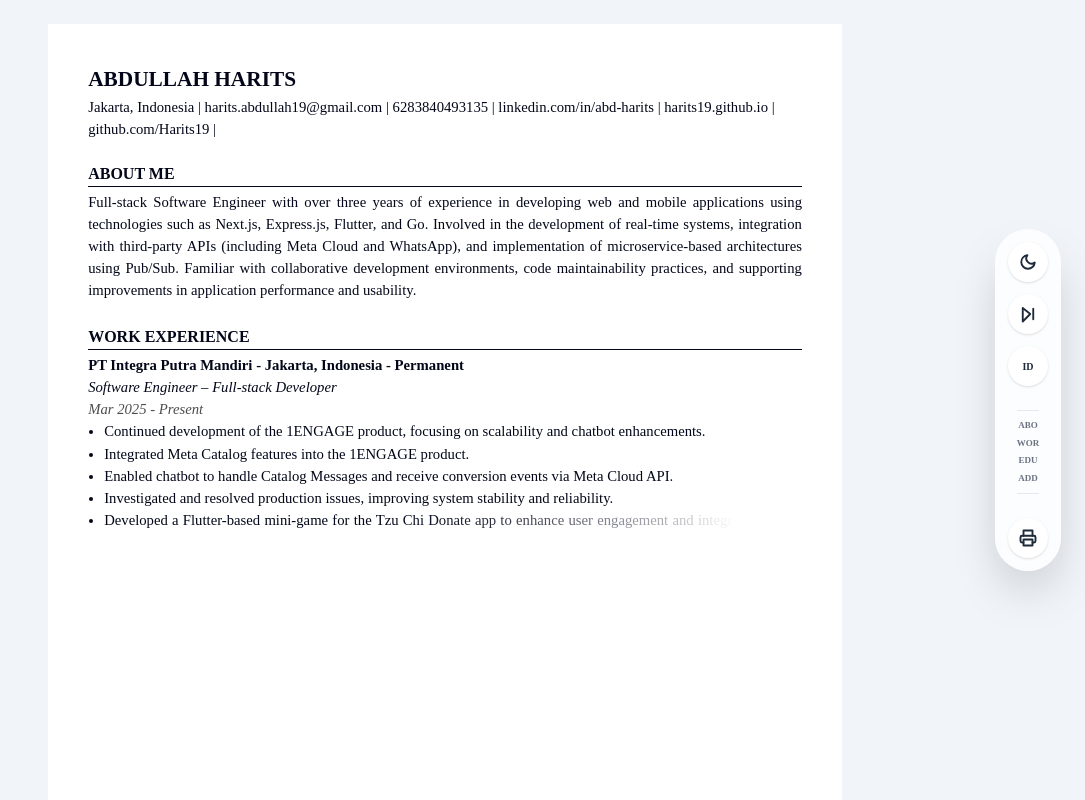
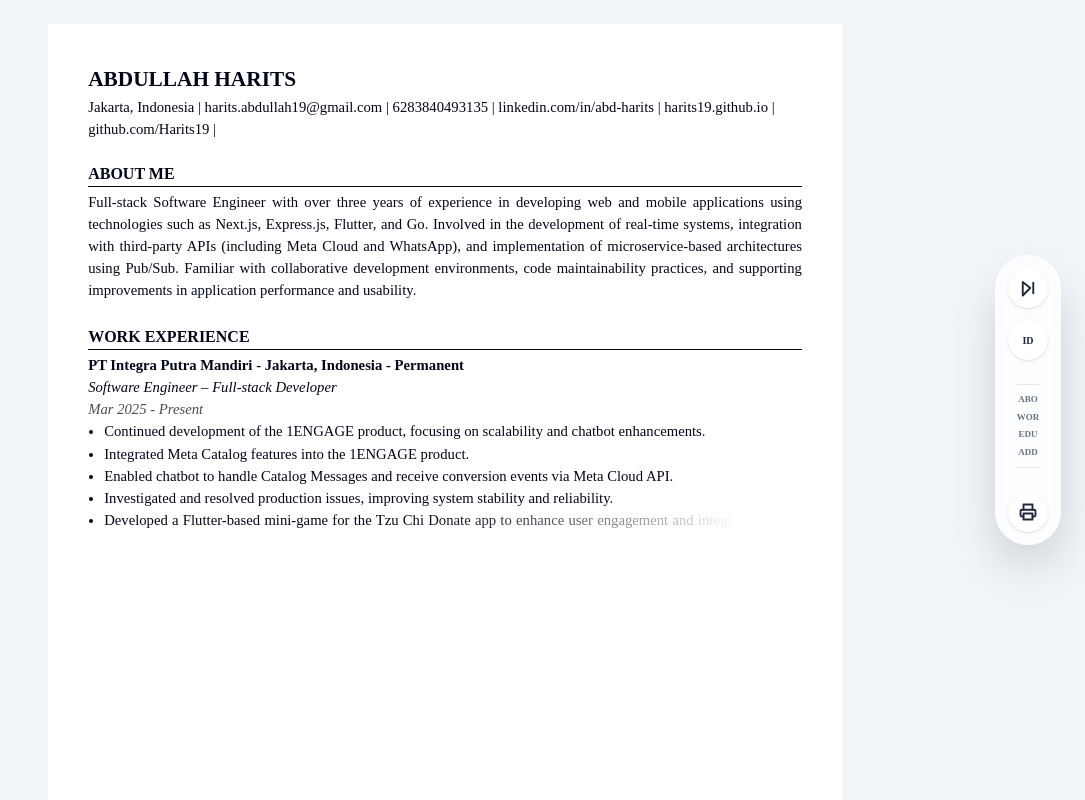
Before and after one commit to Harits19/harits19.github.io, a Next.js app: page /en in a window 1280 px wide. Shown: the top 800 px of the page, without its empty margins (195-1280 px from the left). Built offline with nearby package versions, Linux system fonts and the light colour scheme.

Commit message:
refactor: remove dark mode toggle and related logic from SidebarView component

```diff
--- a/src/app/components/sidebar_view.tsx
+++ b/src/app/components/sidebar_view.tsx
@@ -3,42 +3,16 @@
 import useLocale from "@/hooks/use_locale";
 import { useRouter } from "next/navigation";
 import useDict from "@/hooks/use_dict";
-import { useEffect, useState } from "react";
+import { useState } from "react";
 import { skipAnimationEvent } from "@/constants/animation";
 
 export default function SidebarView() {
   const { locale } = useLocale();
   const router = useRouter();
   const dict = useDict();
-  const [theme, setTheme] = useState<"light" | "dark">("light");
   const [animationsSkipped, setAnimationsSkipped] = useState(false);
 
   const isEN = locale === "en";
-
-  useEffect(() => {
-    const savedTheme = localStorage.getItem("theme");
-    const resolvedTheme =
-      savedTheme === "dark" ||
-      (!savedTheme && window.matchMedia("(prefers-color-scheme: dark)").matches)
-        ? "dark"
-        : "light";
-
-    if (resolvedTheme === "dark") {
-      document.documentElement.classList.add("dark");
-    } else {
-      document.documentElement.classList.remove("dark");
-    }
-
-    const timer = window.setTimeout(() => setTheme(resolvedTheme), 0);
-    return () => window.clearTimeout(timer);
-  }, []);
-
-  const toggleTheme = () => {
-    const isDark = document.documentElement.classList.toggle("dark");
-    const newTheme = isDark ? "dark" : "light";
-    setTheme(newTheme);
-    localStorage.setItem("theme", newTheme);
-  };
 
   const skipAnimations = () => {
     document.documentElement.classList.add("skip-animations");
@@ -57,52 +31,6 @@ export default function SidebarView() {
     <div className="fixed bottom-4 left-1/2 z-50 flex w-max -translate-x-1/2 flex-row items-center gap-3 rounded-full border border-white/20 bg-white/75 p-2 shadow-2xl backdrop-blur-lg transition-all duration-300 hover:bg-white/90 dark:border-white/10 dark:bg-black/60 dark:hover:bg-black/75 sm:bottom-auto sm:left-auto sm:right-6 sm:top-1/2 sm:-translate-y-1/2 sm:translate-x-0 sm:flex-col sm:gap-6 sm:p-3 print:hidden">
       {/* Controls */}
       <div className="flex flex-row gap-2 sm:flex-col sm:gap-3">
-        <button
-          onClick={toggleTheme}
-          className="w-10 h-10 flex items-center justify-center rounded-full bg-white dark:bg-gray-800 text-gray-800 dark:text-gray-200 shadow-sm hover:scale-110 transition-transform active:scale-95"
-          title="Toggle Dark Mode"
-        >
-          {theme === "dark" ? (
-            /* Sun Icon */
-            <svg
-              xmlns="http://www.w3.org/2000/svg"
-              width="18"
-              height="18"
-              viewBox="0 0 24 24"
-              fill="none"
-              stroke="currentColor"
-              strokeWidth="2.5"
-              strokeLinecap="round"
-              strokeLinejoin="round"
-            >
-              <circle cx="12" cy="12" r="5" />
-              <line x1="12" y1="1" x2="12" y2="3" />
-              <line x1="12" y1="21" x2="12" y2="23" />
-              <line x1="4.22" y1="4.22" x2="5.64" y2="5.64" />
-              <line x1="18.36" y1="18.36" x2="19.78" y2="19.78" />
-              <line x1="1" y1="12" x2="3" y2="12" />
-              <line x1="21" y1="12" x2="23" y2="12" />
-              <line x1="4.22" y1="19.78" x2="5.64" y2="18.36" />
-              <line x1="18.36" y1="5.64" x2="19.78" y2="4.22" />
-            </svg>
-          ) : (
-            /* Moon Icon */
-            <svg
-              xmlns="http://www.w3.org/2000/svg"
-              width="18"
-              height="18"
-              viewBox="0 0 24 24"
-              fill="none"
-              stroke="currentColor"
-              strokeWidth="2.5"
-              strokeLinecap="round"
-              strokeLinejoin="round"
-            >
-              <path d="M21 12.79A9 9 0 1 1 11.21 3 7 7 0 0 0 21 12.79z" />
-            </svg>
-          )}
-        </button>
-
         <button
           onClick={skipAnimations}
           disabled={animationsSkipped}
--- a/src/app/globals.css
+++ b/src/app/globals.css
@@ -1,4 +1,9 @@
 @import "tailwindcss";
+
+/* Class-based dark mode (Tailwind v4 default is prefers-color-scheme media query).
+   The `.dark` class is never applied anymore (dark/light toggle removed), so
+   all `dark:` variants stay permanently off — the site is always light. */
+@custom-variant dark (&:where(.dark, .dark *));
 
 body {
   font-family: "Times New Roman", Times, serif;
```
